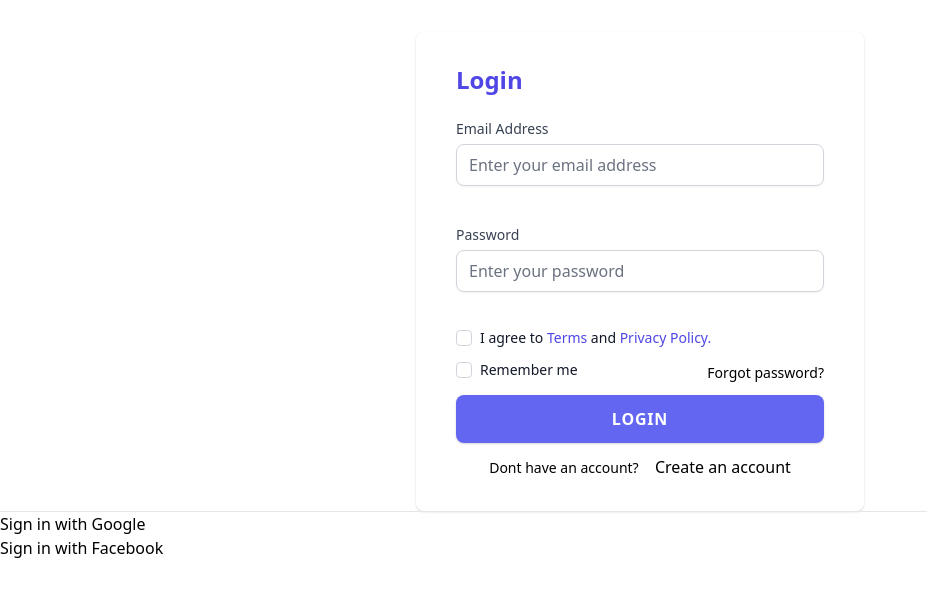
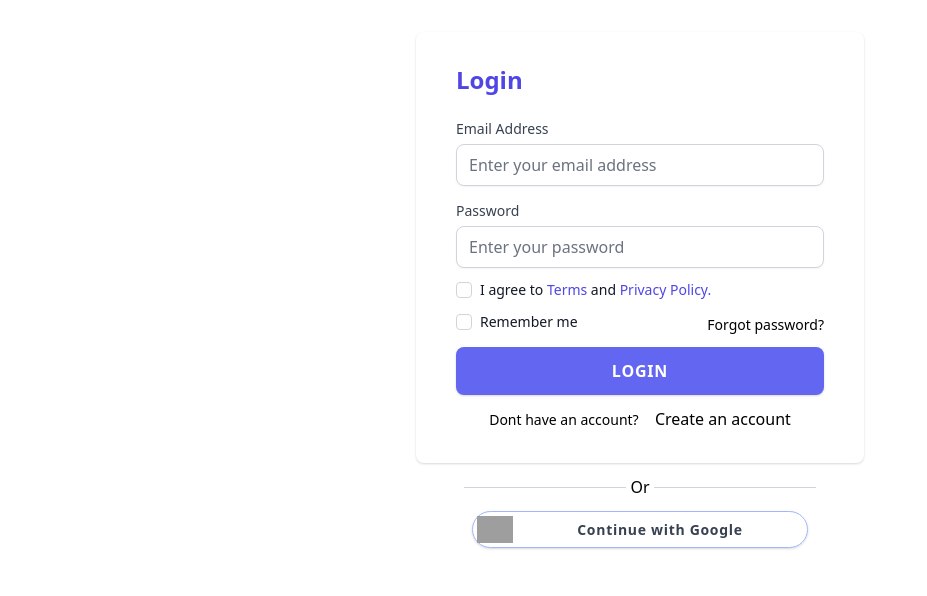
Before and after one commit to ashutoshbw314/lets-ride, a React (Vite) app: page /login in a window 1280 px wide. Shown: the top 596 px of the page, without its empty margins (0-927 px from the left). Built offline with nearby package versions, Linux system fonts and the light colour scheme; no server answers; grey boxes are pictures that could not be loaded.

Commit message:
done sign in somewhat

```diff
--- a/src/components/App.jsx
+++ b/src/components/App.jsx
@@ -10,7 +10,12 @@ function App() {
   return (
     <ProvideAuth>
       <Router>
-        <Route path='/login' component={SignIn} />
+        <Switch>
+          <Route exact path='/'>
+            <h1>hello Home page</h1>
+          </Route>
+          <Route path='/login' component={SignIn} />
+        </Switch>
       </Router>
     </ProvideAuth>
   )
--- a/src/components/pages/SignIn.jsx
+++ b/src/components/pages/SignIn.jsx
@@ -4,6 +4,7 @@ import { useForm } from 'react-hook-form';
 import * as yup from 'yup';
 import { yupResolver } from '@hookform/resolvers/yup';
 import { Link } from 'react-router-dom';
+import googleLogo from '../../images/google-logo.svg';
 
 function SignIn(props) {
   const schema = yup.object().shape({
@@ -62,7 +63,7 @@ function SignIn(props) {
                 type="text"
                 placeholder="Enter your email address"
               />
-              {false && errors.email && <span>{errors.email.message}</span>}<br />
+              {errors.email && <p className='px-2 text-sm text-red-500'>{errors.email.message}</p>}
             </label>
             <label className='block'>
               <span className='text-sm font-medium text-gray-700'>Password</span>
@@ -73,7 +74,7 @@ function SignIn(props) {
                 type="password"
                 placeholder="Enter your password"
               />
-              {false && errors.password && <span>{errors.password.message}</span>}<br />
+              {errors.password && <p className='px-2 text-sm text-red-500'>{errors.password.message}</p>}
             </label>
             <label className='flex items-center cursor-pointer'>
               <input
@@ -93,7 +94,7 @@ function SignIn(props) {
               <Link to='/forgot-password' className='text-sm hover:underline'>Forgot password?</Link>
             </div>
             <input
-              className='inline-block px-8 py-3 rounded-lg transform transition bg-indigo-500 hover:bg-indigo-600 hover:-translate-y-0.5 focus:ring-indigo-500 focus:ring-opacity-50 focus:outline-none focus:ring focus:ring-offset-2 uppercase tracking-wider font-semibold text-sm text-white shadow sm:text-base cursor-pointer w-full'
+              className='inline-block py-3 rounded-lg transform transition bg-indigo-500 hover:bg-indigo-600 hover:-translate-y-0.5 focus:ring-indigo-500 focus:ring-opacity-50 focus:outline-none focus:ring focus:ring-offset-2 uppercase tracking-wider font-semibold text-sm text-white shadow sm:text-base cursor-pointer w-full'
               type='submit'
               value='Login'/>
             <p className='text-center'>
@@ -101,10 +102,19 @@ function SignIn(props) {
             </p>
           </form>
         </div>
+        <div className='flex items-center justify-center w-full my-3'>
+          <hr className='inline-block w-full ml-12 mr-1 border-gray-300'/>
+          <span>Or</span>
+          <hr className='inline-block w-full ml-1 mr-12 border-gray-300' />
+        </div>
+        <div
+          className='block py-1 rounded-full transform transition border border-indigo-300  hover:bg-gray-100 hover:-translate-y-0.5 focus:ring-indigo-500 focus:ring-opacity-50 focus:outline-none focus:ring focus:ring-offset-2 tracking-wider text-sm text-gray-700 shadow cursor-pointer w-3/4 mx-auto text-sm flex items-center justify-between font-semibold'
+          onClick={() => socialSignIn('google')}
+        >
+          <img className='ml-1 justify-self-start w-9' src={googleLogo} alt='google logo' />
+          <p className='w-full text-center'>Continue with Google</p>
+        </div>
       </div>
-      <hr />
-      <button onClick={() => socialSignIn('google')}>Sign in with Google</button><br />
-      <button onClick={() => socialSignIn('facebook')}>Sign in with Facebook</button><br />
     </div>
   );
 }
```
